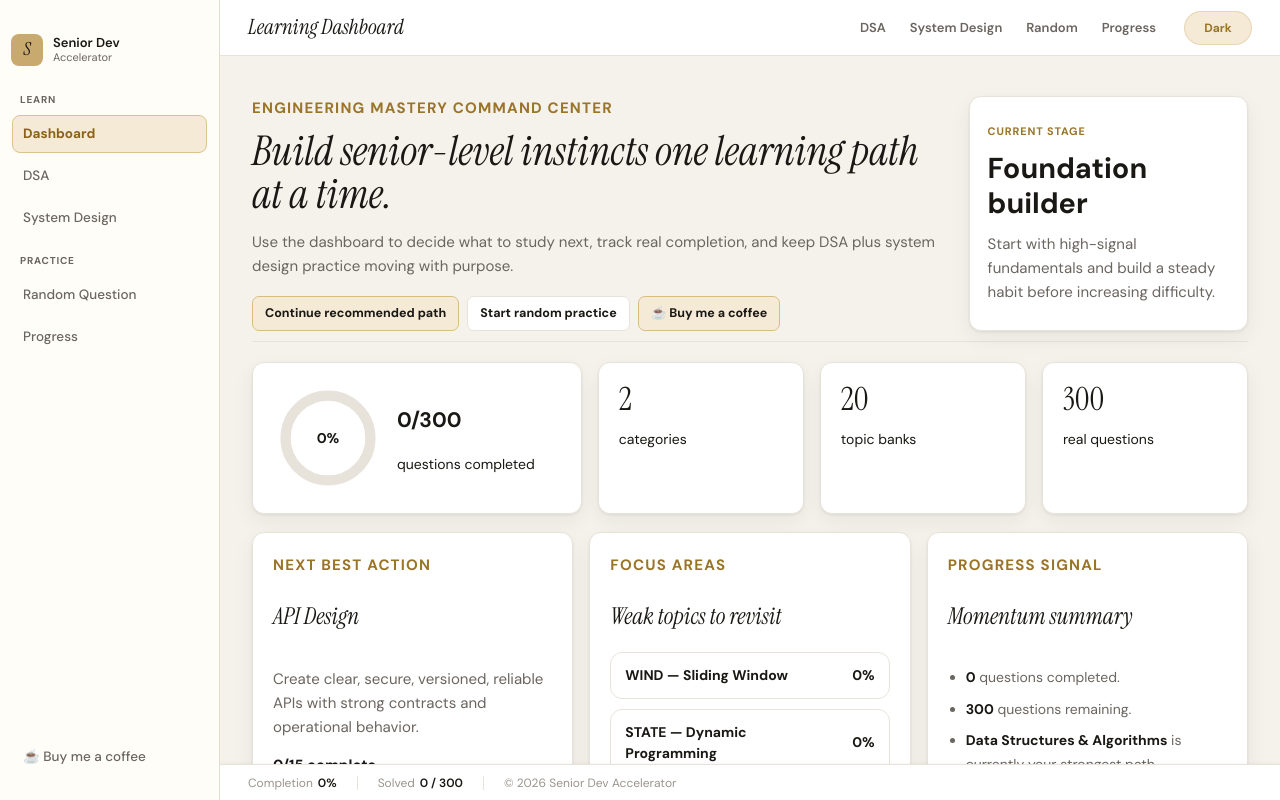
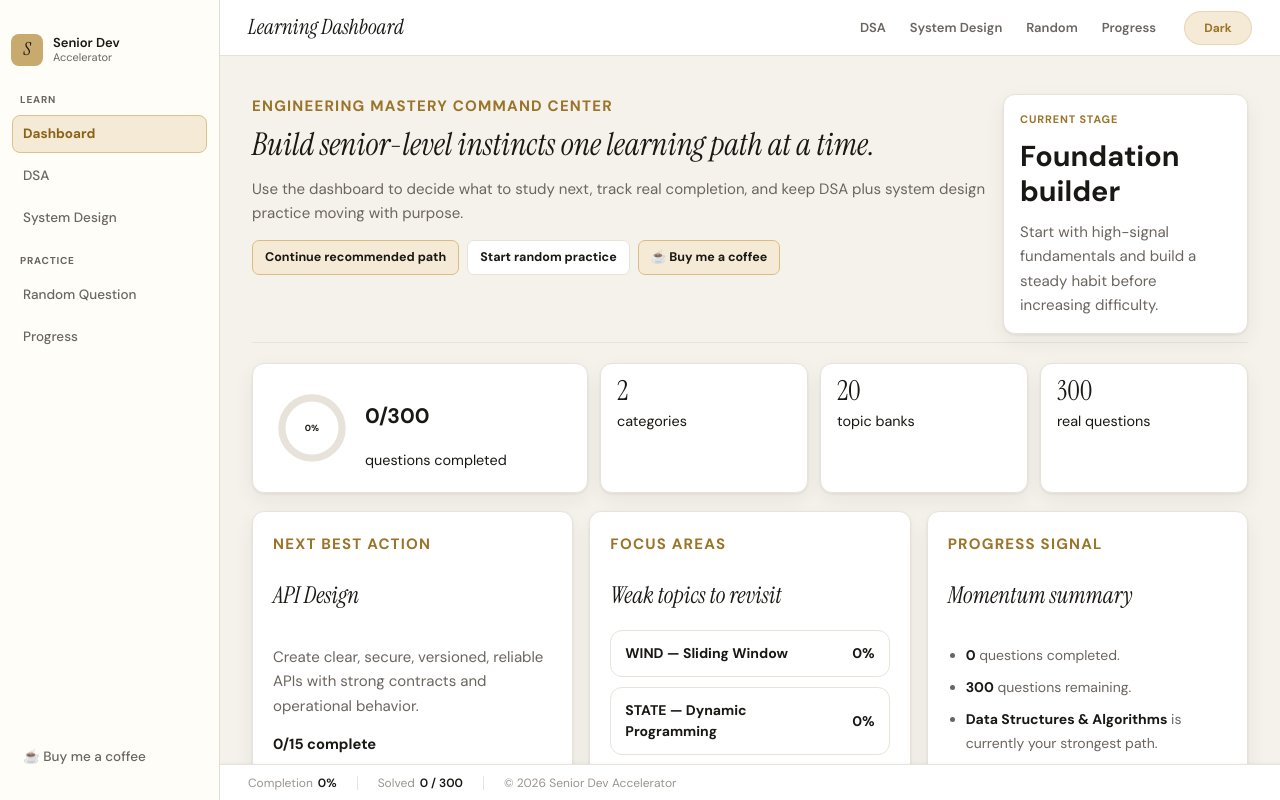
Before and after one commit to msomi22/senior-dev-accelerator, a React (Vite) app: page / in a window 1280 px wide. Built offline with nearby package versions, Linux system fonts and the light colour scheme; no server answers.

Commit message:
fix(ui): compact dashboard hero and stats

```diff
--- a/src/styles/senior-ui.css
+++ b/src/styles/senior-ui.css
@@ -398,10 +398,10 @@ body {
 }
 
 .learning-hero {
-  grid-template-columns: minmax(0, 1.8fr) minmax(240px, 0.72fr);
-  gap: 18px;
+  grid-template-columns: minmax(0, 1.95fr) minmax(230px, 0.65fr);
+  gap: 16px;
   align-items: stretch;
-  padding: 8px 0 10px;
+  padding: 6px 0 8px;
   border: 0;
   border-bottom: 1px solid var(--border);
   border-radius: 0;
@@ -411,7 +411,7 @@ body {
 
 .learning-hero-panel {
   border-radius: 12px;
-  padding: 18px;
+  padding: 16px;
   background: var(--bg-card);
   border: 1px solid var(--border);
   box-shadow: var(--shadow);
@@ -444,14 +444,14 @@ body {
 }
 
 .learning-hero h1 {
-  max-width: 800px;
-  margin: 0 0 8px;
+  max-width: 1120px;
+  margin: 0 0 6px;
   color: var(--text-primary);
   font-family: var(--font-serif);
-  font-size: clamp(2rem, 3.2vw, 2.75rem);
+  font-size: clamp(1.85rem, 2.45vw, 2.35rem);
   font-style: italic;
   font-weight: 400;
-  line-height: 1.04;
+  line-height: 1.08;
   letter-spacing: 0;
 }
 
@@ -511,7 +511,7 @@ body {
 
 .hero-actions {
   gap: 8px;
-  margin-top: 18px;
+  margin-top: 14px;
 }
 
 .btn,
@@ -558,15 +558,16 @@ body {
 }
 
 .dashboard-grid {
-  grid-template-columns: minmax(260px, 1.6fr) repeat(3, minmax(150px, 1fr));
-  gap: 16px;
+  grid-template-columns: minmax(220px, 1.05fr) repeat(3, minmax(120px, 0.65fr));
+  gap: 12px;
 }
 
 .stat {
   position: relative;
   overflow: hidden;
+  min-height: 86px;
   border-radius: 12px;
-  padding: 20px;
+  padding: 14px 16px;
   background: var(--bg-card);
   border: 1px solid var(--border);
   box-shadow: var(--shadow);
@@ -593,16 +594,22 @@ body {
 }
 
 .stat h2 {
-  margin: 0 0 8px;
+  margin: 0 0 6px;
   color: var(--text-primary);
   font-family: var(--font-serif);
-  font-size: 2rem;
+  font-size: 1.72rem;
   font-weight: 400;
   line-height: 1;
 }
 
+.stat p,
+.progress-card p {
+  margin: 0;
+  font-size: 0.9rem;
+}
+
 .progress-card svg {
-  width: 110px;
+  width: 78px;
 }
 
 .track {
@@ -615,7 +622,7 @@ body {
 
 .progress-card text {
   fill: var(--text-primary);
-  font-size: 18px;
+  font-size: 16px;
   font-weight: 700;
 }
 
```
